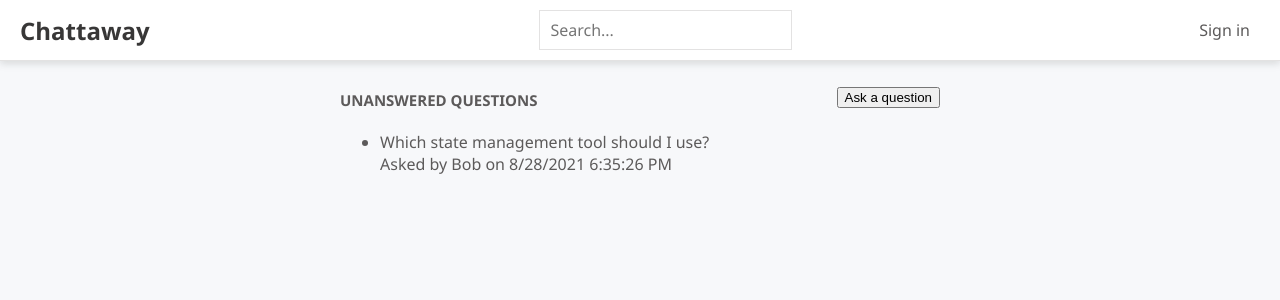
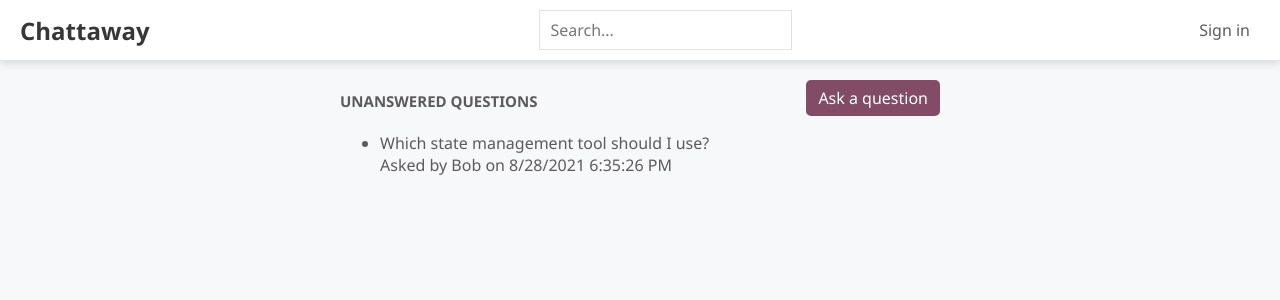
Before and after one commit to MaximPVladimirovich/Forum-Project_React, a React (Create React App) app: page / in a window 1280 px wide. Shown: the top 300 px of the page. Built offline with nearby package versions, Linux system fonts and the light colour scheme.

Commit message:
Created primaryButton component

```diff
--- a/src/Pages/HomePage.tsx
+++ b/src/Pages/HomePage.tsx
@@ -5,6 +5,7 @@
 import {getUnansweredQuestions, QuestionData} from '../MockData/QuestionsData'
 import { PageTitle } from '../Components/PageTitle'
 import { Page } from '../Components/Page'
+import { PrimaryButton } from '../css/Styles'
 
 
 export const HomePage = function() {
@@ -32,7 +33,7 @@
     justify-content: space-between;
   `}>
         <PageTitle>Unanswered Questions</PageTitle>
-        <button onClick={handleAskQuestion}>Ask a question</button>
+        <PrimaryButton onClick={handleAskQuestion}>Ask a question</PrimaryButton>
       </div>
       {
       questionsLoading ? (
--- a/src/css/Styles.ts
+++ b/src/css/Styles.ts
@@ -1,3 +1,5 @@
+import styled from "@emotion/styled";
+
 export const gray1 = "#383737";
 export const gray2 = "#5c5a5a";
 export const gray3 = "#857c81";
@@ -10,4 +12,26 @@
 export const accent2 = "#efd197";
 
 export const fontFamily = "'Segoe UI', 'Helvetica Neue',sans-serif";
-export const fontSize = '16px';
+export const fontSize = "16px";
+
+export const PrimaryButton = styled.button`
+  background-color: ${primary2};
+  border-color: ${primary2};
+  border-style: solid;
+  border-radius: 5px;
+  font-family: ${fontFamily};
+  font-size: ${fontSize};
+  padding: 5px 10px;
+  color: white;
+  cursor: pointer;
+  :hover {
+    background-color: ${primary1};
+  }
+  :focus {
+    outline-color: ${primary2};
+  }
+  :disabled {
+    opacity: 0.5;
+    cursor: not-allowed;
+  }
+`;
```
